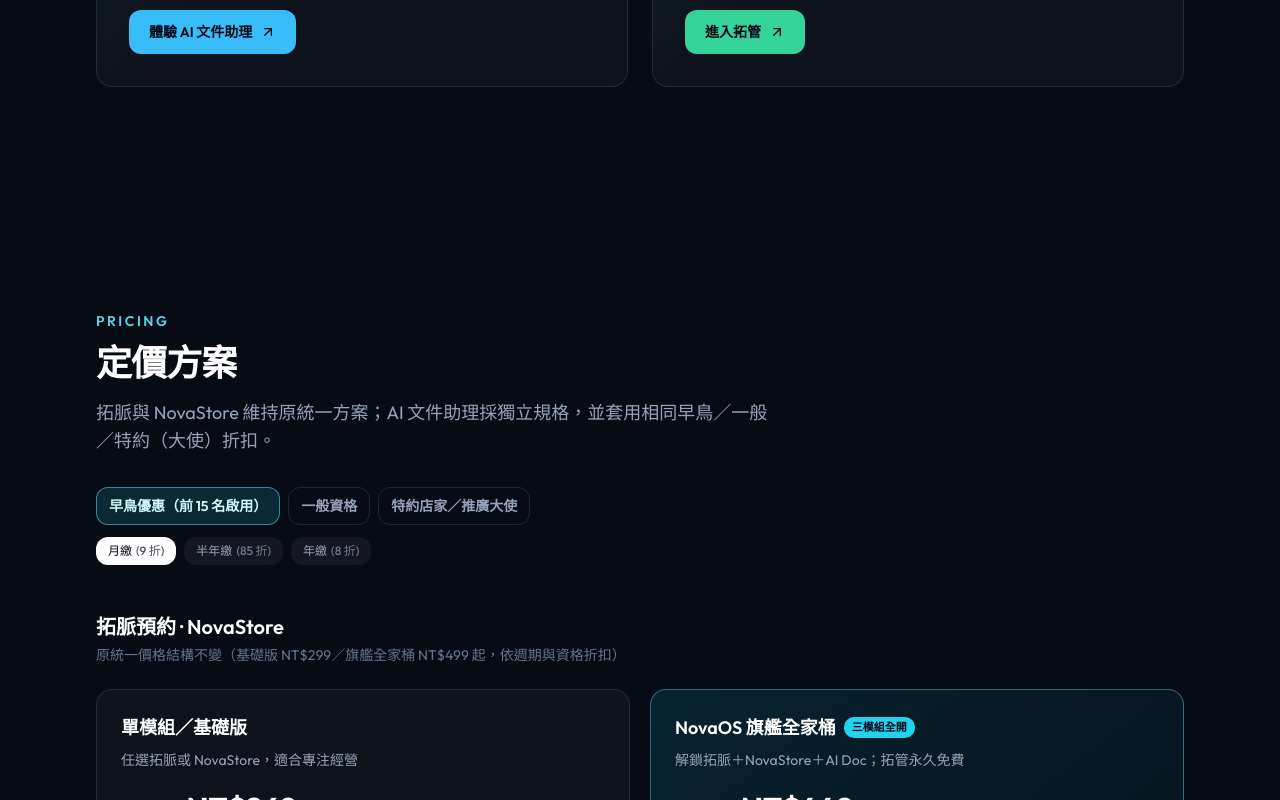
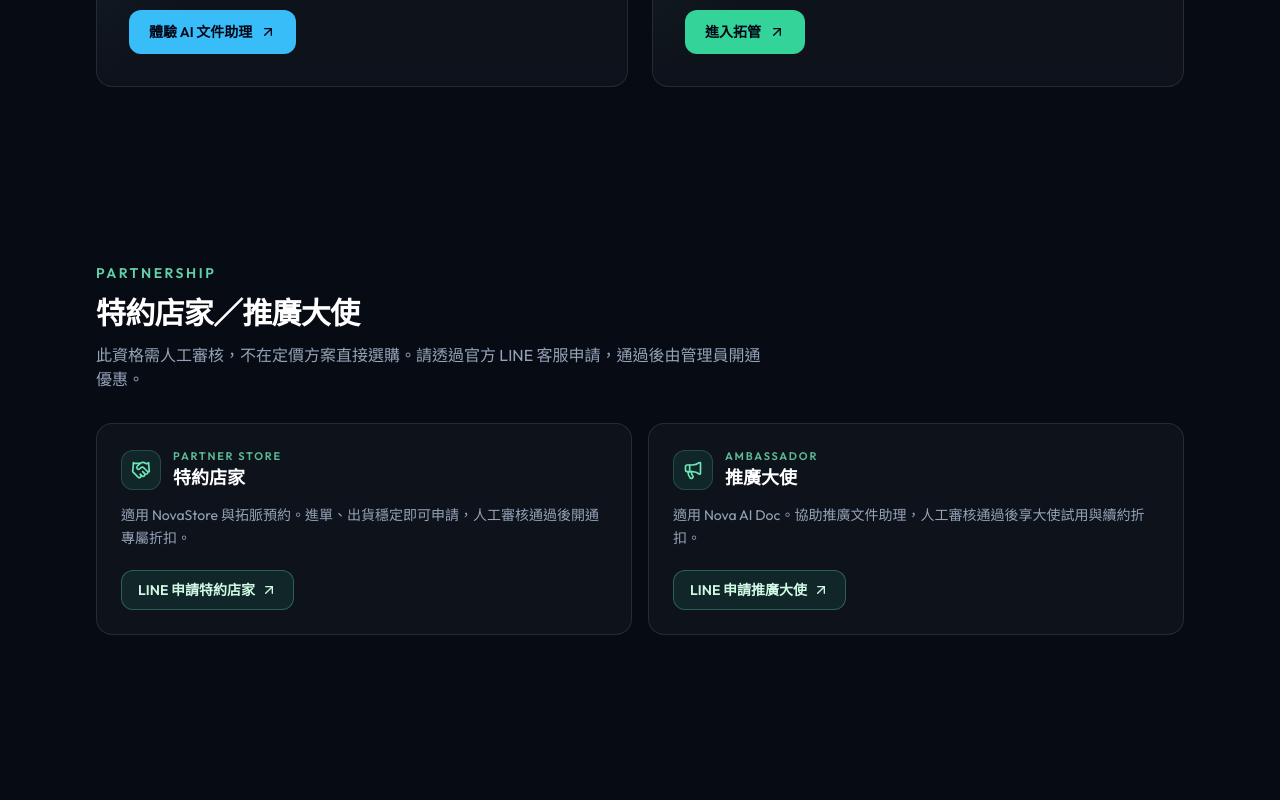
Before and after one commit to archer0965/novaos, a Next.js app: page / in a window 1280 px wide. Shown: the part 2000-2800 px from the top of the page. Built offline with nearby package versions, Linux system fonts and the light colour scheme; no server answers.

Commit message:
marketing: move partner/ambassador off pricing to LINE apply
VIP tiers are manual-review only. Homepage adds a compact partnership
category with LINE CTAs; public pricing keeps early-bird and general.

```diff
--- a/src/app/page.tsx
+++ b/src/app/page.tsx
@@ -2,6 +2,7 @@ import { BrandHero } from "@/components/marketing/brand-hero";
 import { ContactCta } from "@/components/marketing/contact-cta";
 import { MarketingFooter } from "@/components/marketing/marketing-footer";
 import { MarketingNav } from "@/components/marketing/marketing-nav";
+import { PartnerPrograms } from "@/components/marketing/partner-programs";
 import { PricingMatrix } from "@/components/marketing/pricing-matrix";
 import { ProductMatrix } from "@/components/marketing/product-matrix";
 import { WhyChooseUs } from "@/components/marketing/why-choose-us";
@@ -40,6 +41,7 @@ export default function BrandHomePage() {
         <BrandHero />
         <div className="relative bg-[#070b14]">
           <ProductMatrix />
+          <PartnerPrograms />
           <PricingMatrix />
           <WhyChooseUs />
           <ContactCta />
--- a/src/components/landing-nav-menu.tsx
+++ b/src/components/landing-nav-menu.tsx
@@ -7,8 +7,6 @@ import { Download, Menu, Share, X } from "lucide-react";
 import { usePwaInstall } from "@/components/pwa-install-provider";
 import { isIosSafari } from "@/lib/pwa-install";
 import { cn } from "@/lib/utils";
-import { EARLY_BIRD } from "@/types/database";
-
 const SECTIONS = [
   {
     title: "探索產品",
@@ -24,7 +22,7 @@ const SECTIONS = [
   },
   {
     title: "合作與安裝",
-    items: [{ href: "#partner", label: EARLY_BIRD.applyLabel }],
+    items: [{ href: "#partner", label: "特約店家／推廣大使" }],
   },
 ] as const;
 
--- a/src/components/landing-pricing.tsx
+++ b/src/components/landing-pricing.tsx
@@ -20,7 +20,8 @@ import {
 import { cn } from "@/lib/utils";
 
 const CYCLE_OPTIONS: BillingCycle[] = ["monthly", "half_yearly", "yearly"];
-const TIER_OPTIONS: PricingTierId[] = ["early_bird", "general", "vip"];
+/** Public tiers only; VIP (特約／大使) is manual-review via LINE. */
+const TIER_OPTIONS: PricingTierId[] = ["early_bird", "general"];
 
 export function LandingPricing() {
   const [cycle, setCycle] = useState<BillingCycle>("monthly");
--- a/src/components/marketing/marketing-nav.tsx
+++ b/src/components/marketing/marketing-nav.tsx
@@ -8,6 +8,7 @@ import { cn } from "@/lib/utils";
 
 const LINKS = [
   { href: "#products", label: "產品矩陣" },
+  { href: "#partner", label: "特約／大使" },
   { href: "#pricing", label: "定價方案" },
   { href: "#why-us", label: "企業優勢" },
   { href: "#contact", label: "聯絡諮詢" },
--- /dev/null
+++ b/src/components/marketing/partner-programs.tsx
@@ -0,0 +1,83 @@
+import { ArrowUpRight, Handshake, Megaphone } from "lucide-react";
+import { siteConfig } from "@/lib/site";
+
+const PROGRAMS = [
+  {
+    id: "partner-store",
+    icon: Handshake,
+    eyebrow: "PARTNER STORE",
+    title: "特約店家",
+    blurb:
+      "適用 NovaStore 與拓脈預約。進單、出貨穩定即可申請，人工審核通過後開通專屬折扣。",
+    cta: "LINE 申請特約店家",
+  },
+  {
+    id: "ambassador",
+    icon: Megaphone,
+    eyebrow: "AMBASSADOR",
+    title: "推廣大使",
+    blurb:
+      "適用 Nova AI Doc。協助推廣文件助理，人工審核通過後享大使試用與續約折扣。",
+    cta: "LINE 申請推廣大使",
+  },
+] as const;
+
+/** Homepage subcategory: manual-review partner tracks → LINE CS */
+export function PartnerPrograms() {
+  return (
+    <section id="partner" className="relative scroll-mt-24 py-14 sm:py-16">
+      <div className="mx-auto max-w-6xl px-4 sm:px-6 lg:px-8">
+        <div className="max-w-2xl">
+          <p className="text-sm font-semibold tracking-[0.18em] text-emerald-300/90">
+            PARTNERSHIP
+          </p>
+          <h2 className="font-display mt-3 text-2xl font-bold tracking-tight text-white sm:text-3xl">
+            特約店家／推廣大使
+          </h2>
+          <p className="mt-3 text-sm leading-relaxed text-slate-400 sm:text-base">
+            此資格需人工審核，不在定價方案直接選購。請透過官方 LINE
+            客服申請，通過後由管理員開通優惠。
+          </p>
+        </div>
+
+        <div className="mt-8 grid gap-4 sm:grid-cols-2">
+          {PROGRAMS.map((program) => {
+            const Icon = program.icon;
+            return (
+              <article
+                key={program.id}
+                className="rounded-2xl border border-white/10 bg-white/[0.03] p-5 sm:p-6"
+              >
+                <div className="flex items-center gap-3">
+                  <span className="inline-flex h-10 w-10 items-center justify-center rounded-xl border border-emerald-300/20 bg-emerald-400/10 text-emerald-300">
+                    <Icon className="h-5 w-5" aria-hidden />
+                  </span>
+                  <div>
+                    <p className="text-[11px] font-semibold tracking-[0.16em] text-emerald-300/80">
+                      {program.eyebrow}
+                    </p>
+                    <h3 className="font-display text-lg font-semibold text-white">
+                      {program.title}
+                    </h3>
+                  </div>
+                </div>
+                <p className="mt-3 text-sm leading-relaxed text-slate-400">
+                  {program.blurb}
+                </p>
+                <a
+                  href={siteConfig.lineOfficialUrl}
+                  target="_blank"
+                  rel="noopener noreferrer"
+                  className="mt-5 inline-flex h-10 items-center justify-center gap-1.5 rounded-xl border border-emerald-300/30 bg-emerald-400/10 px-4 text-sm font-semibold text-emerald-100 transition hover:border-emerald-300/50 hover:bg-emerald-400/20"
+                >
+                  {program.cta}
+                  <ArrowUpRight className="h-4 w-4" aria-hidden />
+                </a>
+              </article>
+            );
+          })}
+        </div>
+      </div>
+    </section>
+  );
+}
--- a/src/components/marketing/pricing-matrix.tsx
+++ b/src/components/marketing/pricing-matrix.tsx
@@ -21,7 +21,8 @@ const CYCLES: { id: TierBillingCycle; label: string }[] = [
   { id: "yearly", label: "年繳" },
 ];
 
-const TIERS: PricingTierId[] = ["early_bird", "general", "vip"];
+/** Public pricing only shows self-serve tiers; VIP is manual-review. */
+const TIERS: PricingTierId[] = ["early_bird", "general"];
 
 export function PricingMatrix() {
   const [cycle, setCycle] = useState<TierBillingCycle>("monthly");
@@ -44,7 +45,11 @@ export function PricingMatrix() {
             定價方案
           </h2>
           <p className="mt-4 text-base leading-relaxed text-slate-400 sm:text-lg">
-            拓脈與 NovaStore 維持原統一方案；AI 文件助理採獨立規格，並套用相同早鳥／一般／特約（大使）折扣。
+            拓脈與 NovaStore 維持原統一方案；AI 文件助理採獨立規格，並套用相同早鳥／一般折扣。特約店家／推廣大使需人工審核，請至{" "}
+            <a href="#partner" className="text-emerald-300 underline-offset-4 hover:underline">
+              合作申請
+            </a>
+            。
           </p>
         </div>
 
@@ -154,7 +159,7 @@ export function PricingMatrix() {
           AI 文件助理（獨立方案）
         </h3>
         <p className="mt-1 text-sm text-slate-500">
-          FREE／PRO NT$199／BUSINESS NT$499，折扣規則與上方相同
+          FREE／PRO NT$199／BUSINESS NT$499；公開顯示早鳥／一般價，特約／大使經審核後另開通
         </p>
         <div className="mt-6 grid gap-5 md:grid-cols-3">
           {(["free", "pro", "business"] as const).map((key) => {
--- a/src/components/partner-store-apply.tsx
+++ b/src/components/partner-store-apply.tsx
@@ -1,21 +1,21 @@
 import Link from "next/link";
 import { ArrowUpRight } from "lucide-react";
 import { siteConfig } from "@/lib/site";
-import { EARLY_BIRD } from "@/types/database";
+import { AMBASSADOR, EARLY_BIRD } from "@/types/database";
 
-/** Compact header tag that jumps to the 特約店家 section. */
+/** Compact header tag that jumps to the partnership section. */
 export function PartnerStoreApplyTag() {
   return (
     <Link
       href="#partner"
       className="inline-flex items-center rounded-md border border-accent/40 bg-accent/15 px-2.5 py-1 text-xs font-semibold text-accent-foreground transition hover:bg-accent/25"
     >
-      {EARLY_BIRD.applyLabel}
+      特約店家／推廣大使
     </Link>
   );
 }
 
-/** Landing section: pitch + LINE CTA + cooperation terms. */
+/** Landing section: pitch + LINE CTA + cooperation terms (manual review). */
 export function PartnerStoreSection() {
   return (
     <section
@@ -23,19 +23,33 @@ export function PartnerStoreSection() {
       className="relative z-10 scroll-mt-24 border-y border-border/70 bg-card/40 py-14 md:py-16"
     >
       <div className="mx-auto max-w-3xl px-4">
-        <p className="text-sm font-medium text-primary">
-          {EARLY_BIRD.applyLabel}
-        </p>
+        <p className="text-sm font-medium text-primary">人工審核合作資格</p>
         <h2 className="mt-2 font-display text-2xl font-semibold tracking-tight md:text-3xl">
-          {EARLY_BIRD.pitchTitle}
+          特約店家／推廣大使
         </h2>
         <p className="mt-3 text-base leading-relaxed text-muted-foreground md:text-lg">
-          {EARLY_BIRD.pitch}
+          此資格不在定價方案直接選購，需私訊官方 LINE 申請並經人工審核；通過後由管理員開通優惠。
         </p>
-        <p className="mt-3 text-sm text-muted-foreground">
-          通過後專屬優惠：月繳 8 折／半年繳 75 折／年繳 7 折（終身續約），並享{" "}
-          {EARLY_BIRD.trialDays} 天全功能試用。名額不限。
-        </p>
+
+        <div className="mt-6 grid gap-4 sm:grid-cols-2">
+          <div className="rounded-xl border border-border/80 bg-background/50 p-4">
+            <h3 className="font-display text-base font-semibold">
+              {EARLY_BIRD.pitchTitle}
+            </h3>
+            <p className="mt-2 text-sm leading-relaxed text-muted-foreground">
+              {EARLY_BIRD.pitch}
+            </p>
+            <p className="mt-2 text-xs text-muted-foreground">
+              通過後：{EARLY_BIRD.description}
+            </p>
+          </div>
+          <div className="rounded-xl border border-border/80 bg-background/50 p-4">
+            <h3 className="font-display text-base font-semibold">推廣大使</h3>
+            <p className="mt-2 text-sm leading-relaxed text-muted-foreground">
+              {AMBASSADOR.description}
+            </p>
+          </div>
+        </div>
 
         <Link
           href={siteConfig.lineOfficialUrl}
```
